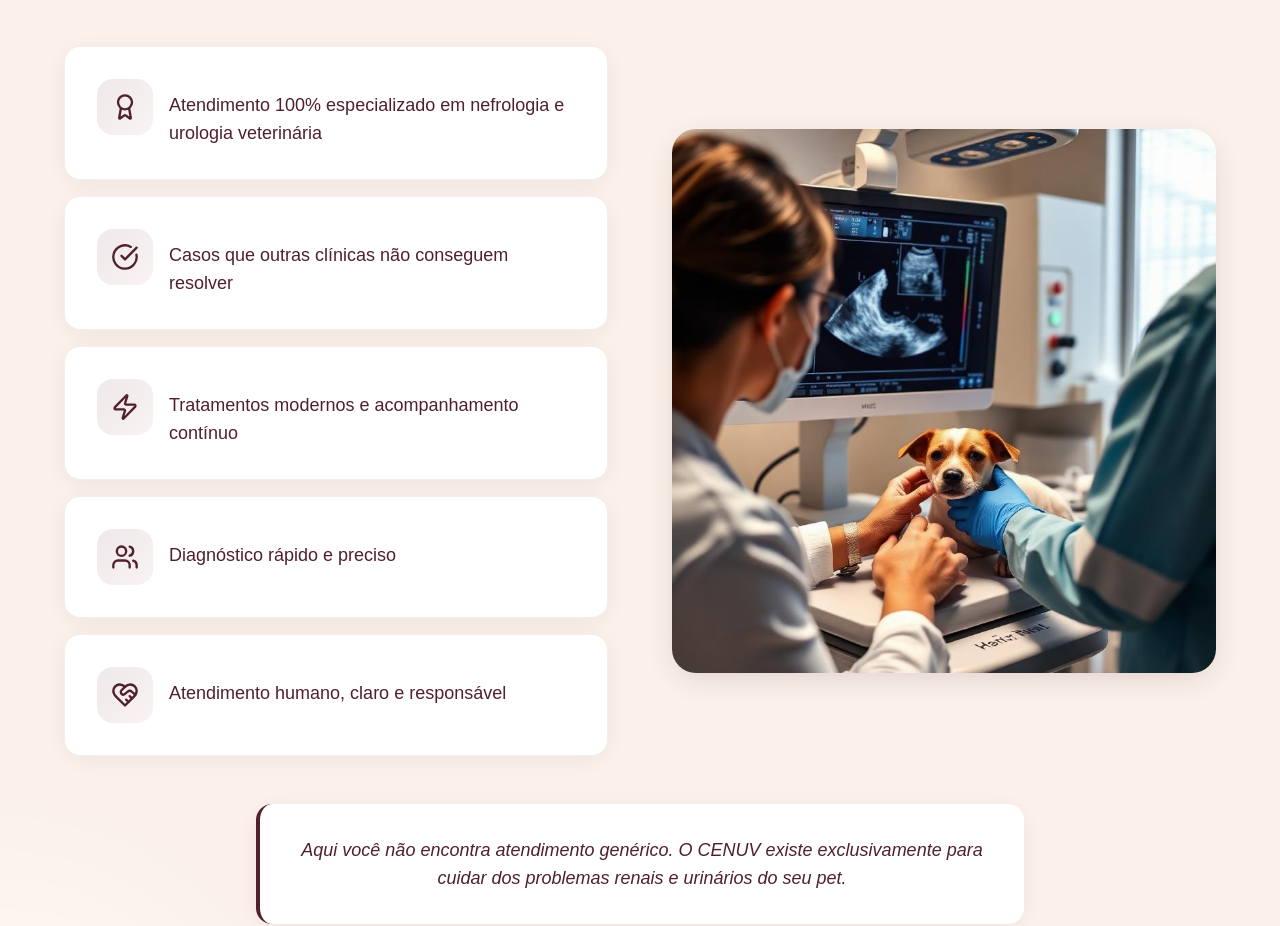
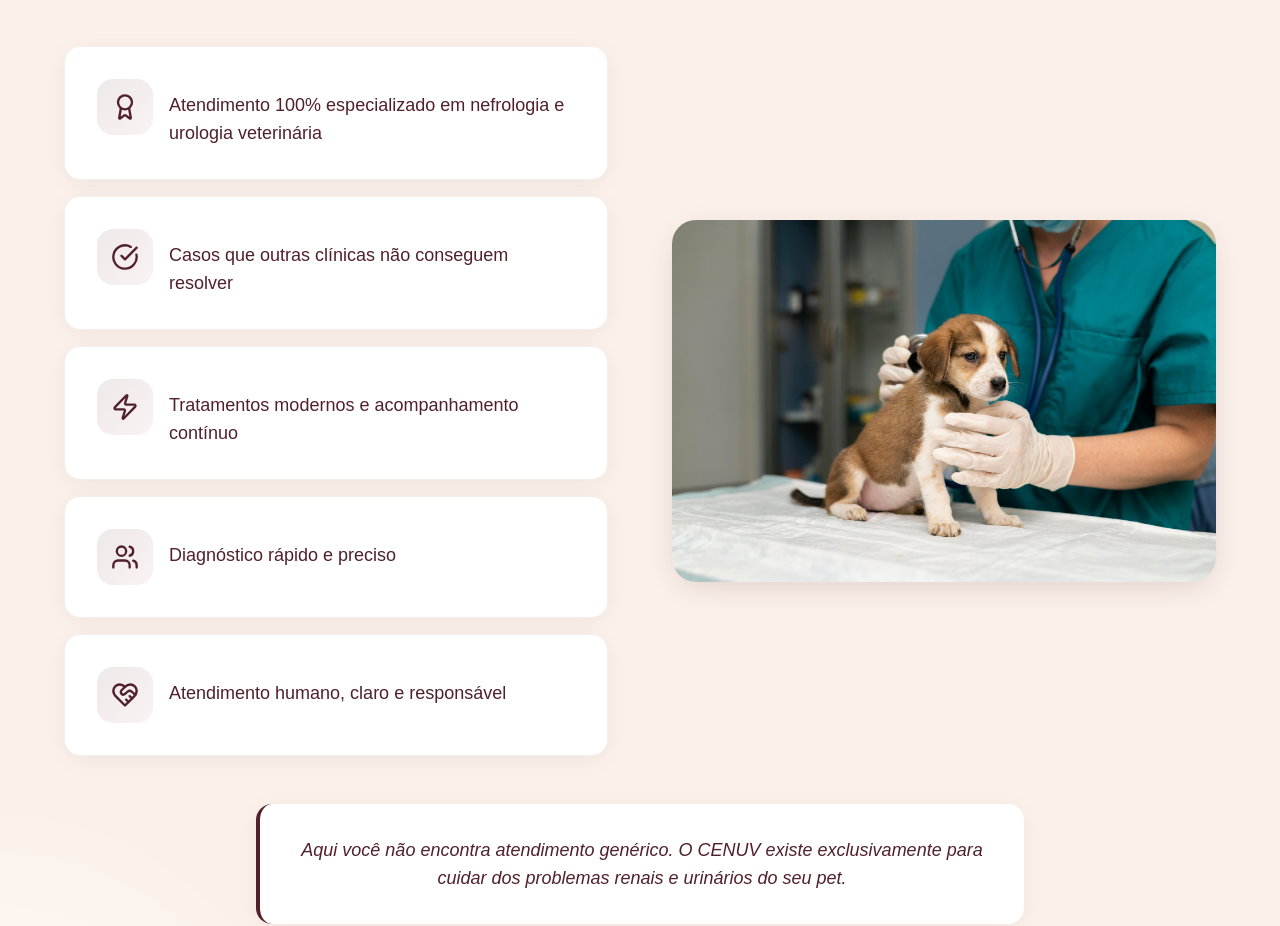
Before and after one commit to Agencia-Lema-Digital/cenuv-pet-care, a React (Vite) app: page / in a window 1280 px wide. Shown: the part 2104-3030 px from the top of the page. Built offline with nearby package versions, Linux system fonts and the light colour scheme; the HTML template or start-up script is replaced by a standard one.

Commit message:
Visual edit in Lovable
Edited UI in Lovable

```diff
--- a/src/components/sections/AuthoritySection.tsx
+++ b/src/components/sections/AuthoritySection.tsx
@@ -88,7 +88,7 @@ const AuthoritySection = () => {
           duration: 0.6,
           delay: 0.2
         }}>
-            <img src={vetUltrasound} alt="Veterinários realizando ultrassom em cachorro" className="w-full h-auto rounded-3xl image-premium" />
+            <img alt="Veterinários realizando ultrassom em cachorro" className="w-full h-auto rounded-3xl image-premium" src="/lovable-uploads/7e9e45e4-415c-47c3-943a-deb16c9df62e.jpg" />
           </motion.div>
         </div>
 
```
Also changed, not shown: public/lovable-uploads/7e9e45e4-415c-47c3-943a-deb16c9df62e.jpg (added).
